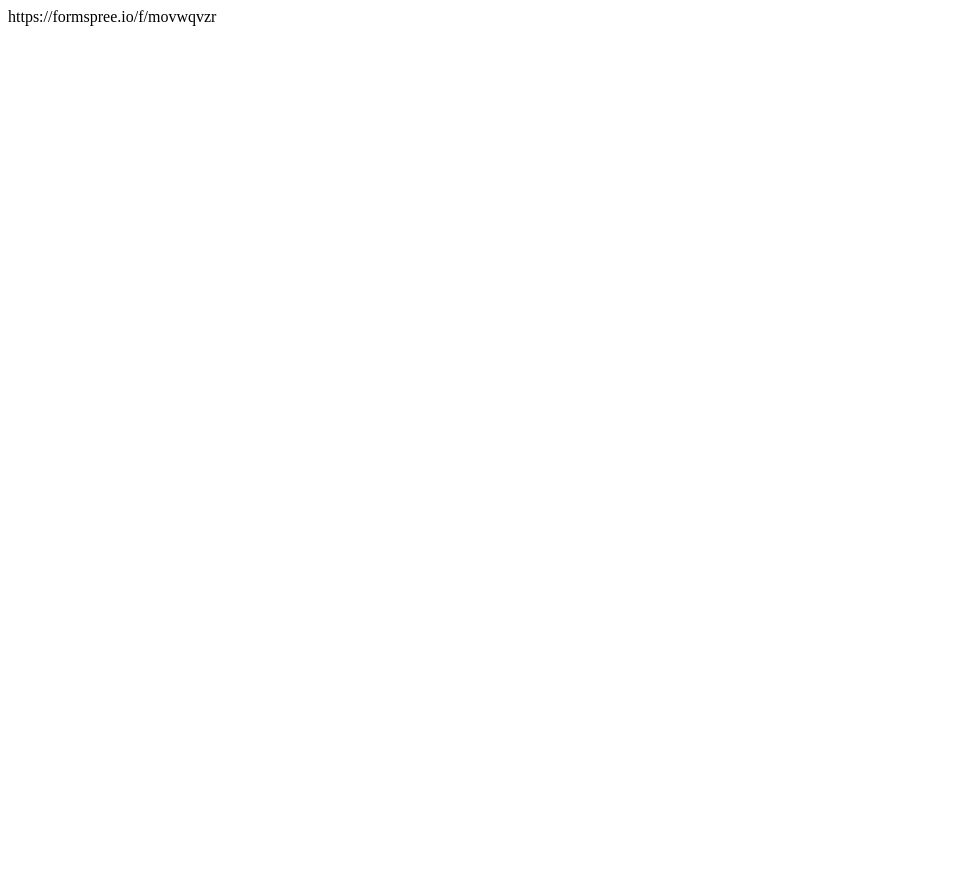
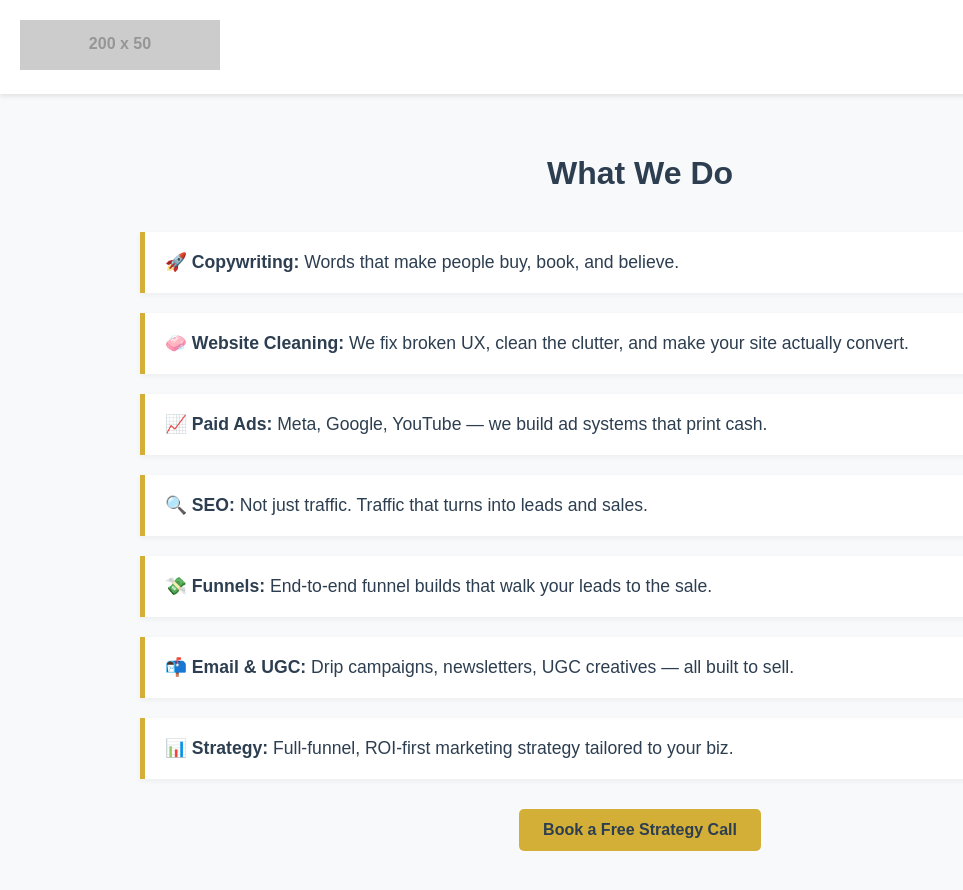
Before and after one commit to jodmarketing/JODmarketing, a plain HTML site: page services.html in a window 1280 px wide. Shown: the whole page, without its empty margins (0-963 px from the left). Before the commit the page ends 800 px from the top, so only its background shows below. Drawn offline with Linux system fonts and the light colour scheme; placeholder pictures from the web are drawn by us.

Commit message:
services.html

```diff
--- a/services.html
+++ b/services.html
@@ -1 +1,90 @@
-https://formspree.io/f/movwqvzr
+<!DOCTYPE html>
+<html lang="en">
+<head>
+  <meta charset="UTF-8" />
+  <meta name="viewport" content="width=device-width, initial-scale=1.0" />
+  <title>Our Services | JOD Marketing</title>
+  <meta name="description" content="Explore JOD Marketing's services: Copywriting, Paid Ads, SEO, Funnels, Email & UGC, and Strategy. Book a free strategy call!">
+  <style>
+    body {
+      margin: 0;
+      padding: 0;
+      font-family: 'Poppins', sans-serif;
+      background: #f8f9fa;
+      color: #2c3e50;
+    }
+    header {
+      background: #ffffff;
+      padding: 20px;
+      box-shadow: 0 2px 5px rgba(0,0,0,0.1);
+    }
+    header img {
+      max-width: 200px;
+    }
+    .container {
+      max-width: 1000px;
+      margin: auto;
+      padding: 40px 20px;
+    }
+    h1 {
+      text-align: center;
+      margin-bottom: 40px;
+      font-size: 2em;
+    }
+    ul.services {
+      list-style: none;
+      padding: 0;
+    }
+    ul.services li {
+      background: #ffffff;
+      padding: 20px;
+      margin-bottom: 20px;
+      border-left: 5px solid #d4af37;
+      box-shadow: 0 2px 6px rgba(0,0,0,0.05);
+      font-size: 1.1em;
+    }
+    .cta-btn {
+      display: block;
+      width: max-content;
+      margin: 30px auto 0;
+      padding: 12px 24px;
+      background: #d4af37;
+      color: #2c3e50;
+      text-decoration: none;
+      border-radius: 5px;
+      font-weight: bold;
+      text-align: center;
+      transition: transform 0.2s ease;
+    }
+    .cta-btn:hover {
+      transform: scale(1.05);
+    }
+    @media (max-width: 768px) {
+      h1 { font-size: 1.5em; }
+      ul.services li { font-size: 1em; }
+    }
+  </style>
+</head>
+<body>
+  <header>
+    <a href="index.html">
+      <img src="https://via.placeholder.com/200x50.png?text=JOD+Marketing" alt="JOD Marketing Logo">
+    </a>
+  </header>
+
+  <div class="container">
+    <h1>What We Do</h1>
+    <ul class="services">
+      <li><strong>🚀 Copywriting:</strong> Words that make people buy, book, and believe.</li>
+      <li><strong>🧼 Website Cleaning:</strong> We fix broken UX, clean the clutter, and make your site actually convert.</li>
+      <li><strong>📈 Paid Ads:</strong> Meta, Google, YouTube — we build ad systems that print cash.</li>
+      <li><strong>🔍 SEO:</strong> Not just traffic. Traffic that turns into leads and sales.</li>
+      <li><strong>💸 Funnels:</strong> End-to-end funnel builds that walk your leads to the sale.</li>
+      <li><strong>📬 Email & UGC:</strong> Drip campaigns, newsletters, UGC creatives — all built to sell.</li>
+      <li><strong>📊 Strategy:</strong> Full-funnel, ROI-first marketing strategy tailored to your biz.</li>
+    </ul>
+
+    <a href="contact.html" class="cta-btn">Book a Free Strategy Call</a>
+  </div>
+</body>
+</html>
```
